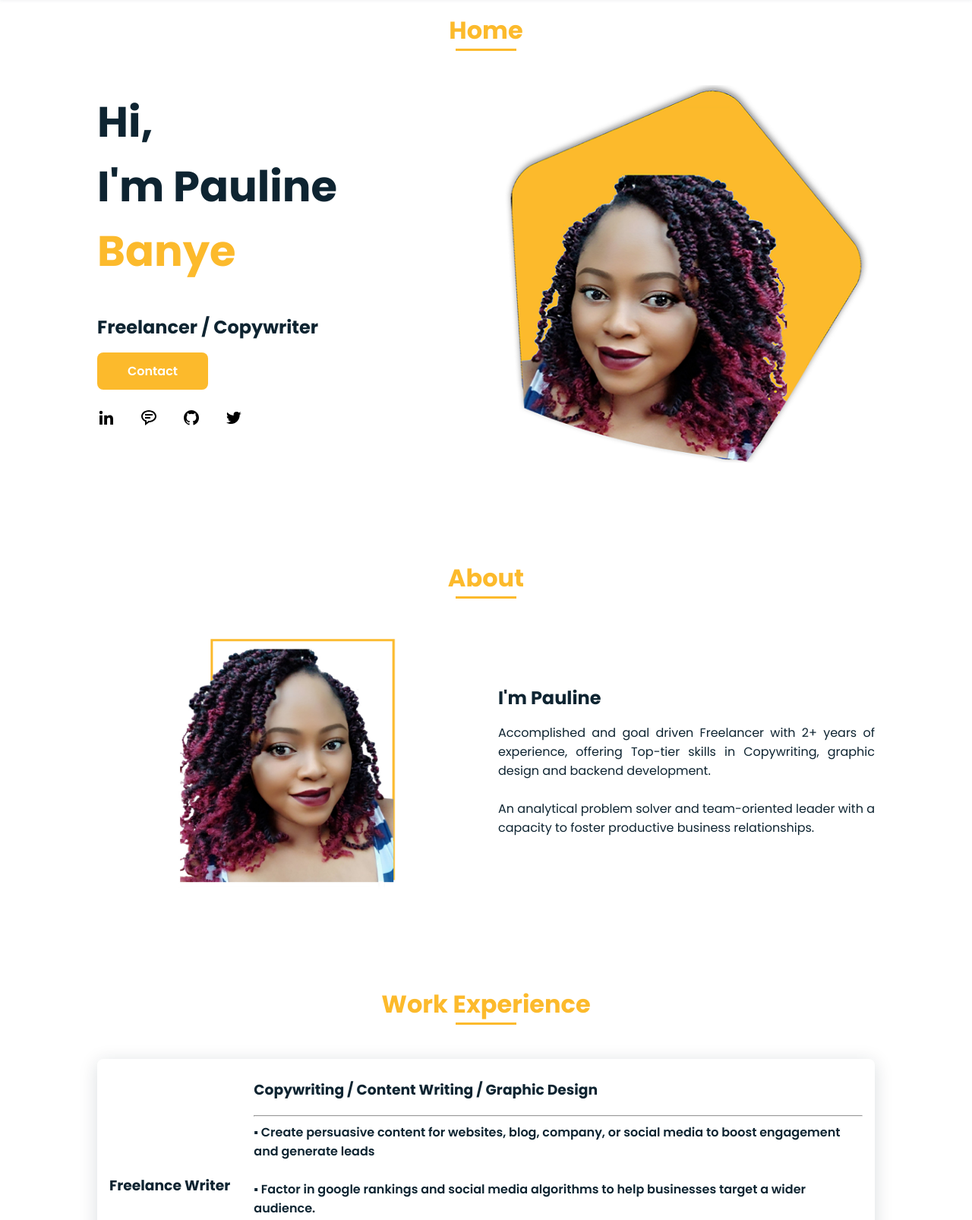
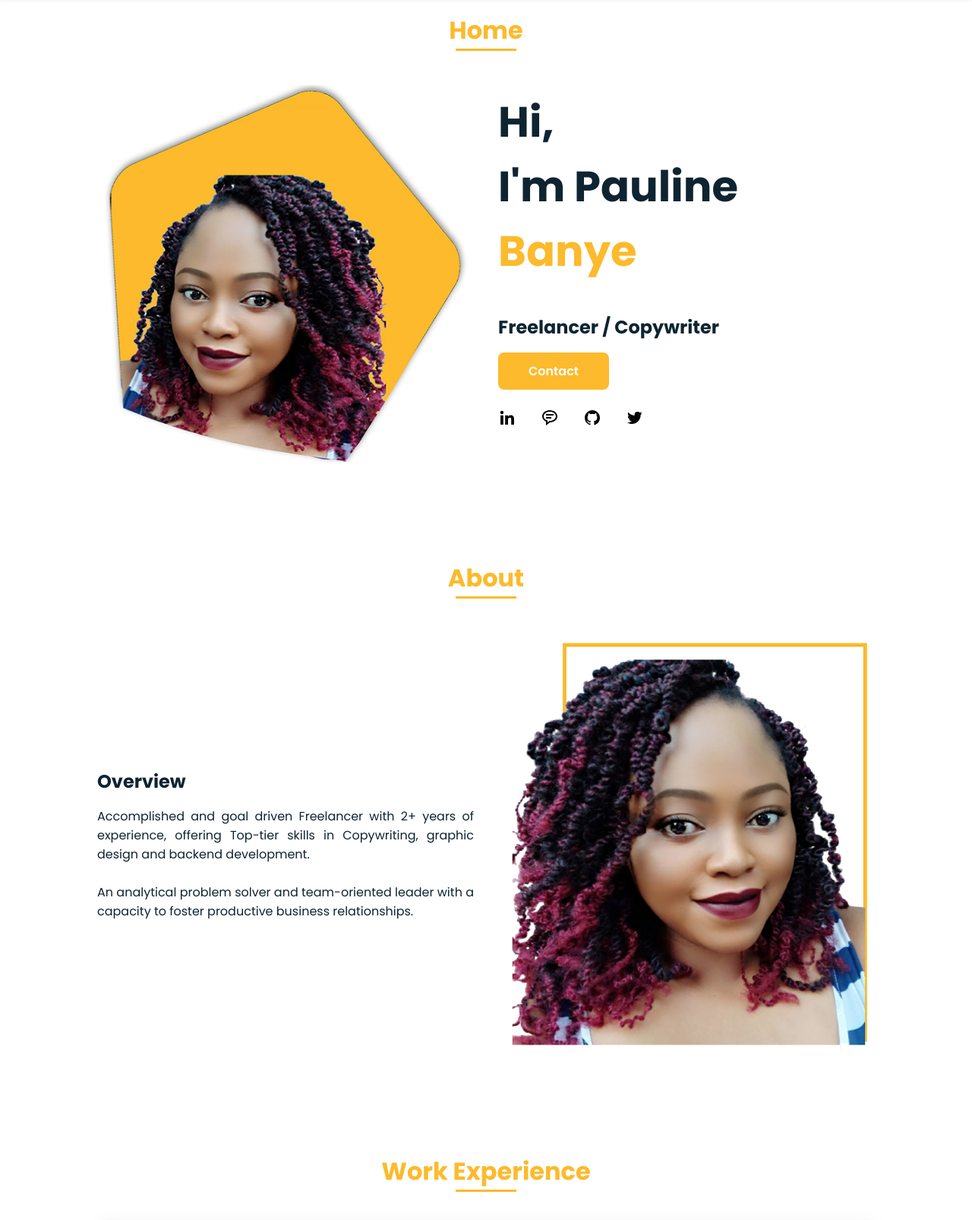
Before and after one commit to pauline-banye/resume, a Django app: template resume/templates/index.html in a window 1280 px wide. Shown: the part 64-1670 px from the top of the page at 76% size. Run offline with Django 3.2, Linux system fonts and the light colour scheme; the template is opened without the code that fills it, so the values that code supplies are empty.

Commit message:
edited layout

```diff
--- a/resume/templates/index.html
+++ b/resume/templates/index.html
@@ -47,10 +47,13 @@
             <section class="skills section" id="home">
                 <h2 class="section-title">Home</h2>
 
-                <div class="skills__container bd-grid">
+                <div class="about__container bd-grid">
 
                     <div>
-                        <div class="home__data">
+                        <img src="{% static 'images/pauline2.png' %}" alt="pauline" width="600">
+                    </div>
+
+                    <div class="float-right">
                         <h1 class="home__title">Hi,<br>I'm Pauline<span class="home__title-color">  Banye</span><br></h1>
                         <h2 class="skills__subtitle">Freelancer / Copywriter</h2>
 
@@ -64,10 +67,6 @@
                     </div>
                 </div>
 
-                    <div >
-                        <img src="{% static 'images/pauline2.png' %}" alt="pauline" width="600">
-                    </div>
-                </div>
 
             </section>
 
@@ -77,12 +76,12 @@
 
                 <div class="about__container bd-grid">
                     <div class="about__img">
-                        <img src="{% static 'images/pauline2.jpg' %}" alt="">
+                        <h2 class="about__subtitle">Overview</h2>
+                            <p class="about__text" style="text-align:justify;">Accomplished and goal driven Freelancer with 2+ years of experience, offering Top-tier skills in Copywriting, graphic design and backend development. <br><br>An analytical problem solver and team-oriented leader with a capacity to foster productive business relationships.</p>
                     </div>
 
                     <div>
-                        <h2 class="about__subtitle">I'm Pauline</h2>
-                            <p class="about__text" style="text-align:justify;">Accomplished and goal driven Freelancer with 2+ years of experience, offering Top-tier skills in Copywriting, graphic design and backend development. <br><br>An analytical problem solver and team-oriented leader with a capacity to foster productive business relationships.</p>
+                        <img src="{% static 'images/pauline2.jpg' %}" alt="">
                     </div>
                 </div>
             </section>
@@ -513,6 +512,13 @@
                         <div class="col-lg-5 d-flex align-items-stretch">
                             <div class="info">
 
+                                <div class="home__social">
+                                    <a href="https://www.linkedin.com/in/paulinebanye" class="home__social-icon"><img src="{% static 'images/bxl-linkedin.svg' %}" alt="linkedin"></a>
+                                    <a href="mailto:paulinebanye@gmail.com" class="home__social-icon"><img src="{% static 'images/bx-message-rounded-detail.svg' %}" alt="email"></a>
+                                    <a href="https://github.com/pauline-banye" class="home__social-icon"><img src="{% static 'images/bxl-github.svg' %}" alt="github"></a>
+                                    <a href="https://twitter.com/Pauline_Banye" class="home__social-icon"><img src="{% static 'images/bxl-twitter.svg' %}" alt="github"></a>
+                                </div>
+
                                 <p>Plot 9/10 Block 2 Oniru Chieftaincy Estate, Victoria Island, Lagos</p>
 
                                 <p>paulinebanye@gmail.com</p>
--- a/static/css/styles.css
+++ b/static/css/styles.css
@@ -211,7 +211,7 @@ img{
 .home__social-icon{
   width: max-content;
   margin-bottom: var(--mb-2);
-  font-size: 1.5rem;
+  font-size: 0.938;
   color: var(--second-color);
 }
 .home__social-icon:hover{
```
Lines whose indentation alone changed are shown as unchanged.
